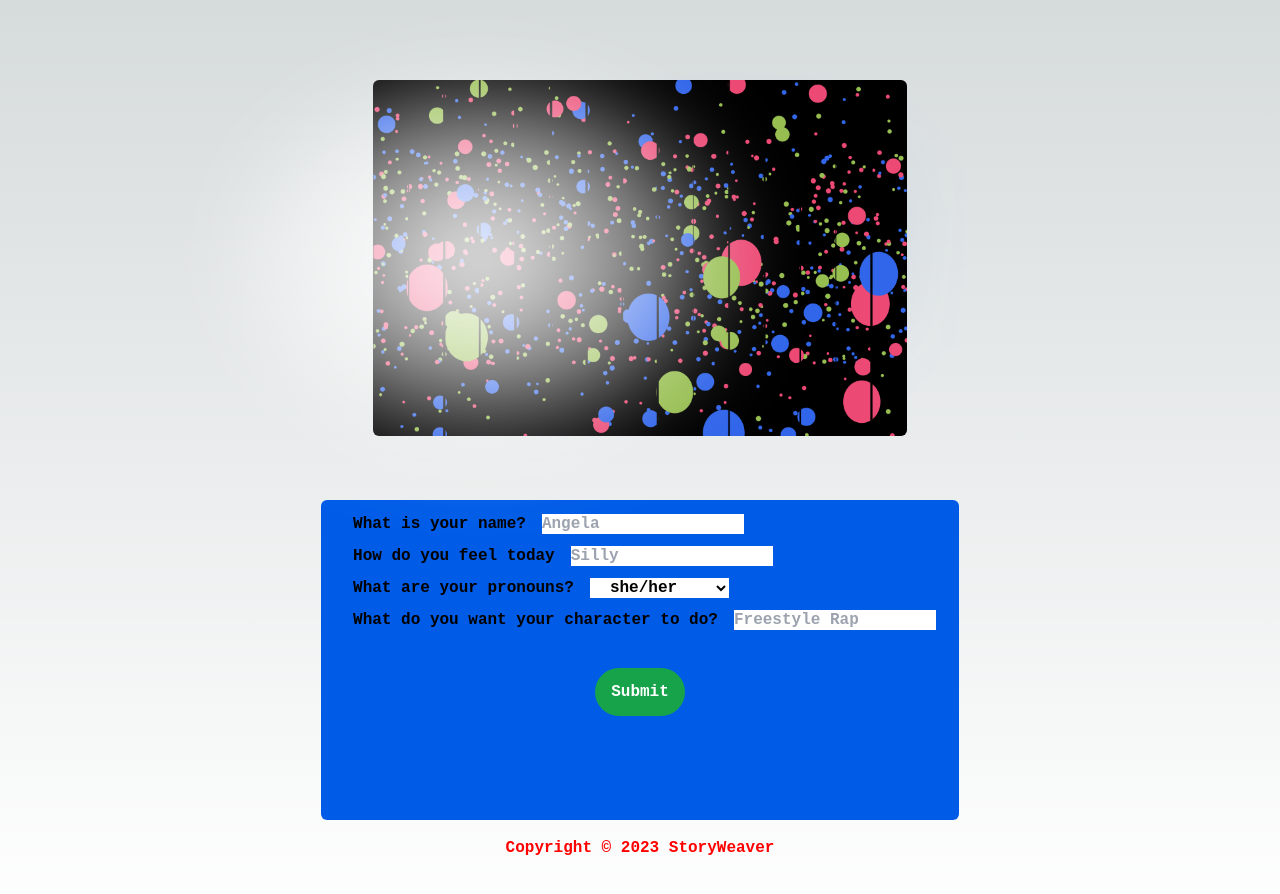
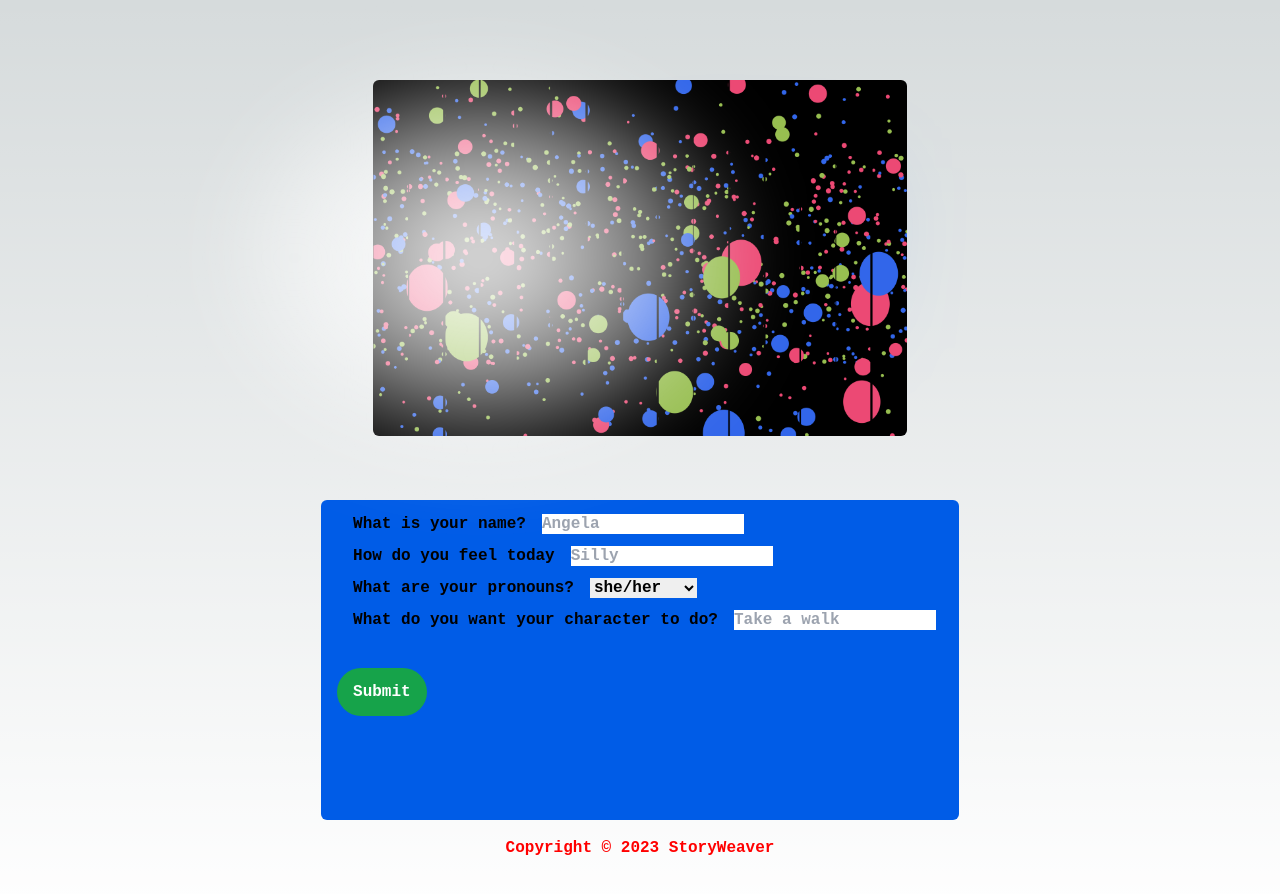
Before and after one commit to sinancang/StoryWeaver.ai, a Next.js app in the folder my-app/: page / in a window 1280 px wide. Shown: the top 894 px of the page. Built offline with nearby package versions, Linux system fonts and the light colour scheme; a web font is replaced by a local one.

Commit message:
Display options

```diff
--- a/my-app/src/pages/api/cohere.js
+++ b/my-app/src/pages/api/cohere.js
@@ -30,7 +30,7 @@ export default async function handler(req, res) {
     const response = await cohere.generate({
             model: 'command-xlarge-20221108',
             prompt: prompt,
-            max_tokens: 100,
+            max_tokens: 200,
             temperature: 0.9,
             k: 0,
             p: 0,
--- a/my-app/src/pages/index.js
+++ b/my-app/src/pages/index.js
@@ -12,14 +12,13 @@ const inter = Inter({ subsets: ['latin'] })
 
 export default function Home() {
     const submitButton = "px-4";
-  const optionButton = "px-4 bg-white";
     const buttonField ="bg-white w-4/12 h-5";
 
     const defaultFormInfo = {
         'name': 'Angela',
         'feeling': 'Silly',
         'pronouns': 'she/her',
-        'action': 'Freestyle Rap',
+        'action': 'Take a walk',
     }
     const [options, setOptions] = useState({})
     const [requireOptions, setRequireOptions] = useState(true)
@@ -104,7 +103,7 @@ export default function Home() {
                         <input className={buttonField} type="text" placeholder="Silly" id="feeling" name="feeling"/><br/>
 
                         <label className={submitButton}>What are your pronouns?</label>
-                   <select name="pronouns" className={optionButton} defaultValue="she/her">
+                        <select name="pronouns" defaultValue="she/her">
                             <option name="he/him">he/him</option>
                             <option name="she/her" selected>she/her</option>
                             <option name="they/them">they/them</option>
@@ -112,12 +111,11 @@ export default function Home() {
                         </select><br/>
 
                         <label className={submitButton}>What do you want your character to do?</label>
-                        <input className={buttonField} type="text" placeholder="Freestyle Rap" id="describe" name="action"/><br/><br/>
-                  <div class="container min-w-full flex flex-col items-center">
-
-                    <button class="bg-green-600 hover:animate-bounce hover:bg-green-400 text-white font-bold py-2 px-4 rounded-full" role="button" onClick={handleSubmit}>Submit</button>
-                  </div>
-
+                        <input className={buttonField} type="text" placeholder="Take a walk" id="describe" name="action"/><br/><br/>
+                        <button
+                            className="bg-green-600 hover:animate-bounce hover:bg-green-400 text-white font-bold py-2 px-4 rounded-full"
+                            role="button" onClick={handleSubmit}>Submit
+                        </button>
                     </form>
                     ) : (
                         prompt ? (
```
Lines whose indentation alone changed are shown as unchanged.
